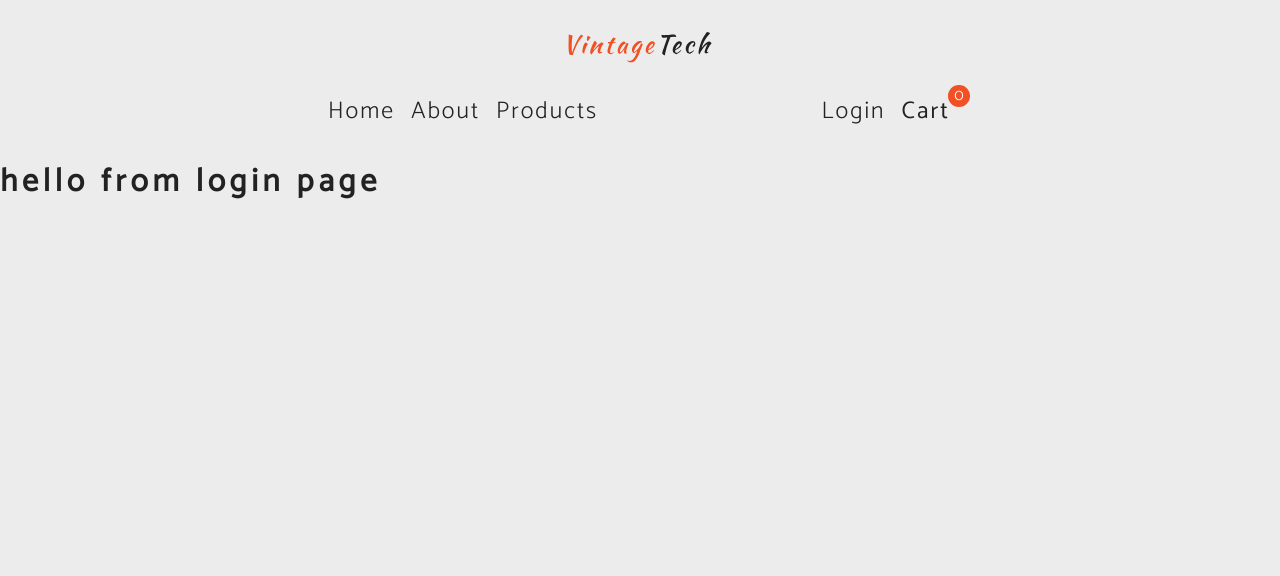
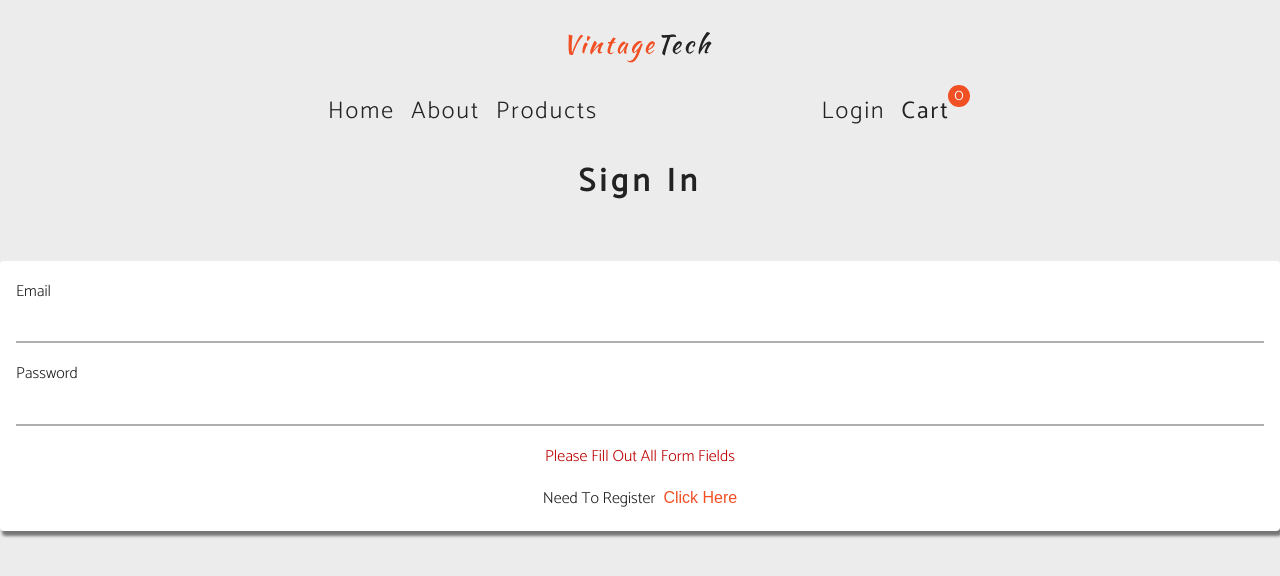
Before and after one commit to nadia643/vintage-tech-store-react, a React (Create React App) app: page /login in a window 1280 px wide. Shown: the top 576 px of the page. Built offline with nearby package versions, Linux system fonts and the light colour scheme; no server answers.

Commit message:
set up login to work with strapi

```diff
--- a/src/context/user.js
+++ b/src/context/user.js
@@ -1 +1,13 @@
 // user context
+import React, { createContext, useState} from "react";
+
+const UserContext = createContext();
+
+function UserProvider({ children }) {
+    const [user, setUser] = useState({ username: null, token: null })
+    return <UserContext.Provider value="user">
+        { children }
+    </UserContext.Provider>
+}
+
+export { UserProvider, UserContext };
--- a/src/index.js
+++ b/src/index.js
@@ -4,12 +4,15 @@ import "./index.css";
 import App from "./App";
 import ProductProvider from "./context/products";
 import { CartProvider } from "./context/cart";
+import { UserProvider } from "./context/user";
 
 ReactDOM.render(
-    <ProductProvider>
-        <CartProvider >
-            <App />
-        </CartProvider>
-    </ProductProvider>
+    <UserProvider>
+        <ProductProvider>
+            <CartProvider >
+                <App />
+            </CartProvider>
+        </ProductProvider>
+    </UserProvider>
 
 , document.getElementById("root"));
--- a/src/pages/Login.js
+++ b/src/pages/Login.js
@@ -1,5 +1,124 @@
-import React from "react";
+import React, { useState, useContext } from "react";
+
+// strapi function
+import loginUser from "../strapi/loginUser";
+import registerUser from "../strapi/registerUser";
+
+// handle user
+import { useHistory } from 'react-router-dom';
+import { UserContext } from "../context/user";
 
 export default function Login() {
-  return <h1>hello from login page</h1>;
+  const history = useHistory();
+
+  // setup user context
+  const value = useContext(UserContext);
+  console.log(value);
+
+  // state values
+  const [ email, setEmail] = useState("");
+  const [ password, setPassword] = useState("");
+  const [ username, setUsername] = useState("default");
+  const [ isMember, setIsMember] = useState(true);
+
+  let isEmpty = !email || !password || !username;
+
+  const toggleMember = () => {
+    setIsMember((prevMember) => {
+      console.log(prevMember);
+      let isMember = !prevMember;
+      isMember ? setUsername("default") : setUsername("");
+      return isMember;
+
+    })
+  }
+
+  const handleSubmit = async (e) => {
+    // alert
+    e.preventDefault();
+    let response;
+    if(isMember) {
+      response = await loginUser({ email, password })
+    }
+    else {
+      response = await registerUser({ email, password, username })
+    }
+    if(response) {
+      console.log("success");
+      console.log(response);
+
+
+    }
+    else {
+      /// show alert
+    }
+  };
+
+
+  return (
+    <section className="form-section">
+      <h2 className="section-title">{ isMember ? "sign in" : "register" }</h2>
+      <form className="login-form">
+
+        {/*  single input */}
+        <div className="form-control">
+          <label htmlFor="email">Email</label>
+          <input
+            type="email"
+            id="email"
+            value={email}
+            onChange={e => setEmail(e.target.value)} />
+        </div>
+        {/*  end of single input */}
+
+                {/*  single input */}
+                <div className="form-control">
+          <label htmlFor="password">Password</label>
+          <input
+            type="password"
+            id="password"
+            value={password}
+            onChange={e => setPassword(e.target.value)} />
+        </div>
+        {/*  end of single input */}
+
+        {/*  single input */}
+        {/* only shows if is "is not a member" */}
+        {!isMember && (
+          <div className="form-control">
+          <label htmlFor="username">Username</label>
+          <input
+            type="text"
+            id="username"
+            value={username}
+            onChange={e => setUsername(e.target.value)} />
+        </div>
+        )}
+
+        {/*  end of single input */}
+
+
+        {/* empty form text */}
+        {isEmpty && <p className="form-empty">Please fill out all form fields</p>}
+
+        {/* submit btn  */}
+        {!isEmpty && (
+          <button
+            type="submit"
+            className="btn btn-block btn-primmary"
+            onClick={handleSubmit}
+            >
+              Submit
+              </button>
+        )}
+        {/* register link */}
+        <p className="register-link">
+          {isMember ? "need to register" : "already a member"}
+          <button type="button" onClick={toggleMember}>
+            Click here
+          </button>
+        </p>
+      </form>
+    </section>
+  );
 }
--- a/src/strapi/loginUser.js
+++ b/src/strapi/loginUser.js
@@ -1 +1,14 @@
 //login user
+import axios from 'axios';
+import url from '../utils/URL';
+
+async function loginUser({ email, password }) {
+    const response = await axios.post(`${url}/auth/local`, {
+        identifier: email,
+        password
+    }).catch(error => console.log(error)
+    )
+    return response;
+}
+
+export default loginUser;
--- a/src/strapi/registerUser.js
+++ b/src/strapi/registerUser.js
@@ -1 +1,15 @@
-// register user
+import axios from 'axios';
+import url from '../utils/URL';
+
+
+async function registerUser({ email, password, username }) {
+    const response = await axios.post(`${url}/auth/local/register`, {
+        username,
+        email,
+        password
+    })
+    .catch(error => console.log(error));
+    return response;
+}
+
+export default registerUser;
--- a/src/utils/helpers.js
+++ b/src/utils/helpers.js
@@ -4,11 +4,12 @@ import url from './URL';
 export function flattenProducts(data) {
     return data.map(item => {
         // cloudinary
-        let image = item.image.url;
+        let image = item.image[0].url;
 
         // local setup no deployment
         // let image = `${url}${item.image.url}`;
         return { ...item, image };
+
     });
 }
 
```
Also changed, not shown: src/components/Products/Product.js (line endings or trailing spaces).
